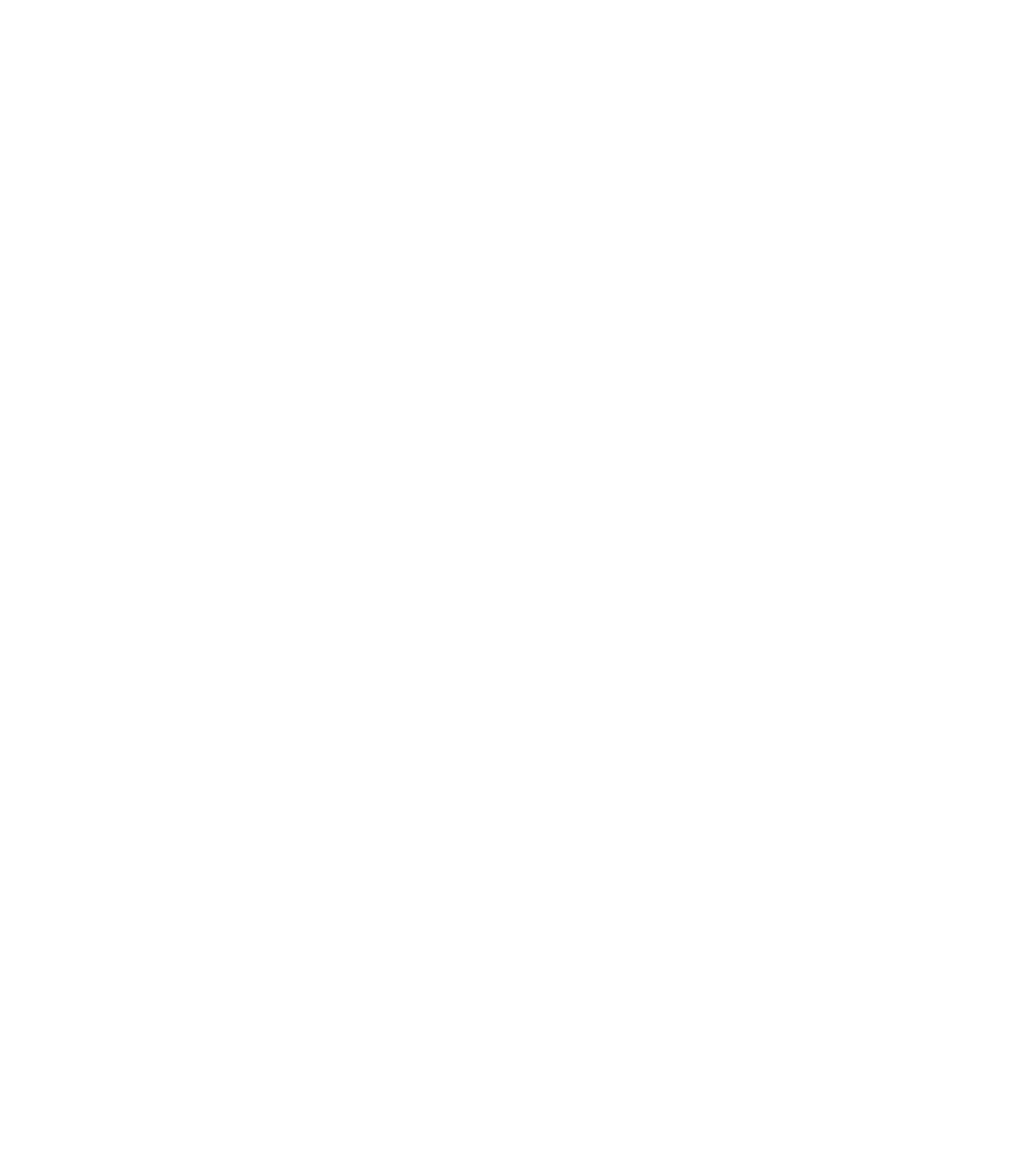
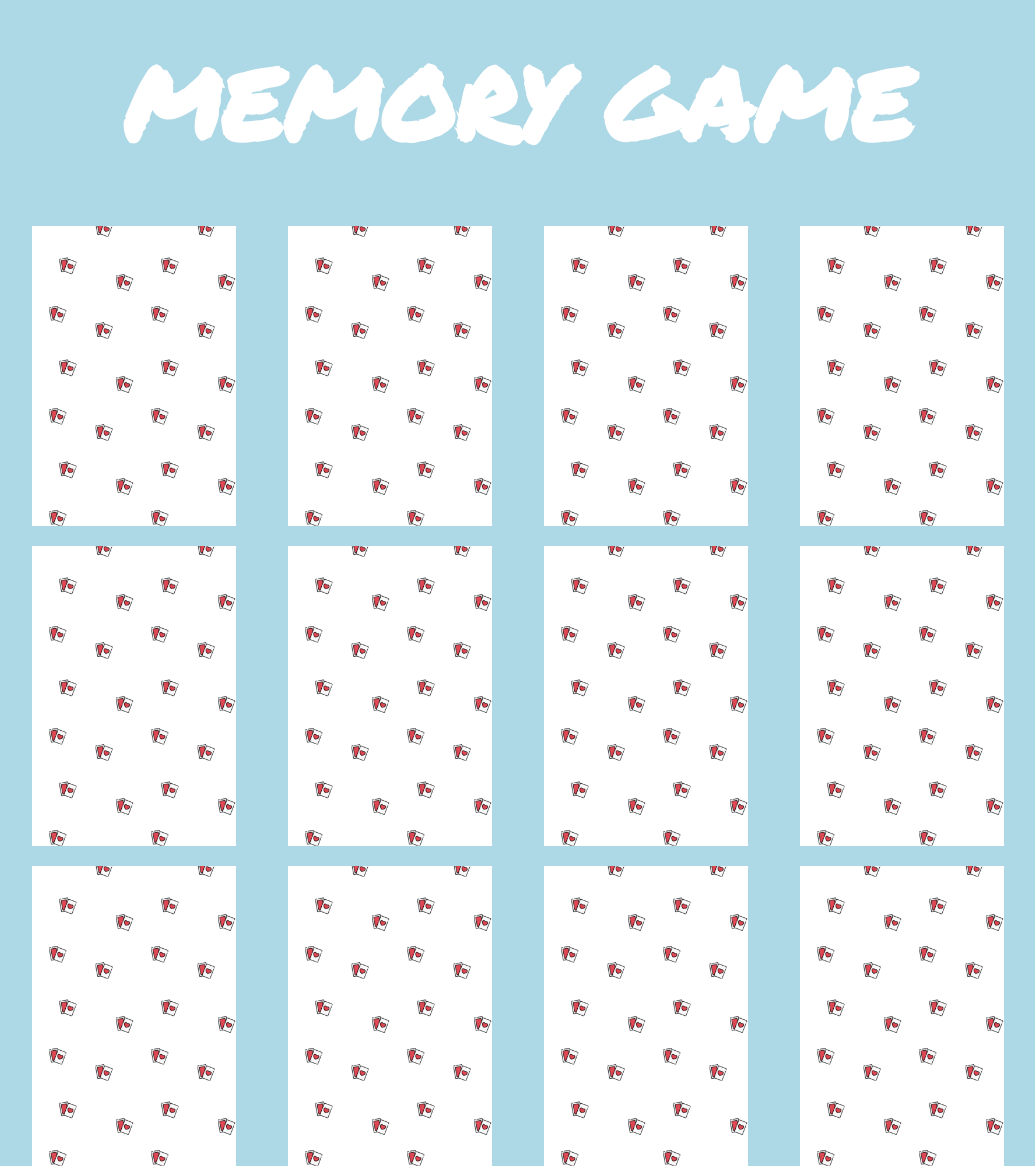
Before and after one commit to anto991nio/html-css-memory, a plain HTML site: page index.html in a window 1280 px wide. Shown: the whole page, without its empty margins (122-1157 px from the left). Before the commit the page ends 800 px from the top, so only its background shows below. Drawn offline with Linux system fonts and the light colour scheme.

Commit message:
aggiunge pattern

```diff
--- a/index.html
+++ b/index.html
@@ -5,9 +5,40 @@
     <meta http-equiv="X-UA-Compatible" content="IE=edge">
     <meta name="viewport" content="width=device-width, initial-scale=1.0">
     <link rel="stylesheet" href="style.css">
+    <link rel="preconnect" href="https://fonts.gstatic.com">
+    <link href="https://fonts.googleapis.com/css2?family=Lobster&family=Permanent+Marker&display=swap" rel="stylesheet">
     <title>html-css-memory</title>
 </head>
 <body>
 
+    <header>
+        <h1>MEMORY GAME</h1>
+    </header>
+
+    <main class="container">
+
+        <section class="clearfix">
+            <div class="form"></div>
+            <div class="form"></div>
+            <div class="form"></div>
+            <div class="form"></div>
+        </section>
+        <section class="clearfix">
+            <div class="form"></div>
+            <div class="form"></div>
+            <div class="form"></div>
+            <div class="form"></div>
+        </section>
+        <section class="clearfix">
+            <div class="form"></div>
+            <div class="form"></div>
+            <div class="form"></div>
+            <div class="form"></div>
+        </section>
+
+    </main>
+
+    <footer></footer>
+
 </body>
 </html>
--- a/style.css
+++ b/style.css
@@ -3,3 +3,40 @@
     padding: 0;
     margin: 0;
 }
+
+html{
+    font-family: 'Lobster', cursive;
+    font-family: 'Permanent Marker', cursive;
+}
+
+body{
+    background-color: rgb(173, 216, 230);
+}
+
+h1{
+    width: 100%;
+    text-align: center;
+    font-size: 100px;
+    color: white;
+    margin: 30px 0 30px 0;
+}
+
+.container{
+    width: 80%;
+    margin: auto;
+}
+
+.clearfix::after{
+    content: "";
+    display: table;
+    clear: both;
+}
+
+.form{
+    width: 20%;
+    background-image: url( pattern.png);
+    height: 300px;
+    float: left;
+    margin: 20px 2.5% 0 2.5%  ;
+    background-size: contain;
+}
```
